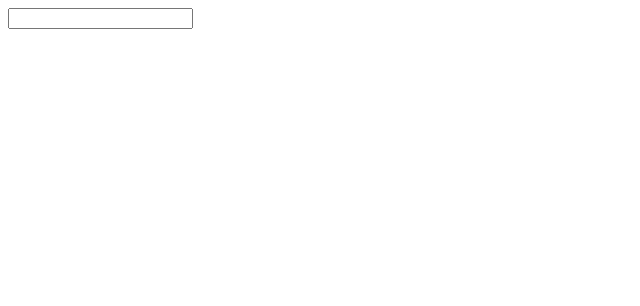
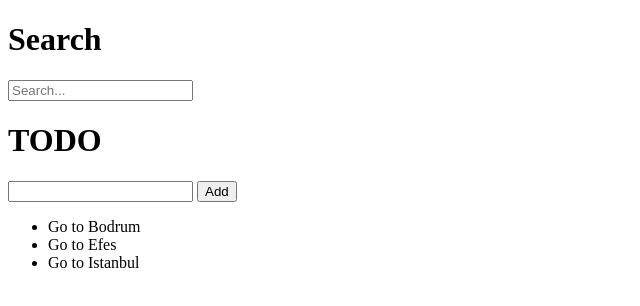
Before and after one commit to codegirl007/talent_program_leto2021, a plain HTML site: page TP_4-JS/Searchbar/index.html in a window 1280 px wide. Shown: the whole page, without its empty margins (0-640 px from the left). Drawn offline with Linux system fonts and the light colour scheme.

Commit message:
TP_4 úkol Searchbar

```diff
--- a/TP_4-JS/Searchbar/index.html
+++ b/TP_4-JS/Searchbar/index.html
@@ -9,6 +9,24 @@
     <title>Search bar</title>
 </head>
 <body>
-    <input type="text">
+    <div>
+        <h1>Search</h1>
+        <input id="input-search" onkeyup="searchBar()" type="text" placeholder="Search...">
+    </div>
+
+    <div class="todo-list">
+        <div>
+            <h1>TODO</h1>
+            <input type="text" id="input">
+            <button onclick="newElement()">Add</button>
+        </div>
+
+        <ul id="myUL">
+            <li>Go to Bodrum</li>
+            <li>Go to Efes</li>
+            <li>Go to Istanbul</li>
+        </ul>
+    </div>
 </body>
+
 </html>
--- a/TP_4-JS/Searchbar/script.js
+++ b/TP_4-JS/Searchbar/script.js
@@ -0,0 +1,33 @@
+function searchBar() {
+    let inputSearch = document.querySelector('#input-search');
+    inputSearch = inputSearch.value.toLowerCase();
+
+    let ul = document.querySelector('#myUL');
+    let li = ul.getElementsByTagName('li');
+
+    for(let i = 0; i < li.length; i++) {
+        let textInput = li[i].textContent || li[i].innerText;
+        if(textInput.toLowerCase().indexOf(inputSearch) > - 1) {
+            li[i].style.display='';
+        } else {
+            li[i].style.display = 'none';
+        }
+    }
+}
+
+
+//VERZE 2 - pomocí includes()
+// function searchBar() {
+//     let inputSearch = document.querySelector('#input-search').value;
+//     inputSearch = inputSearch.toLowerCase();
+
+//     let li = document.getElementsByTagName('li');
+
+//     for(let i = 0; i < li.length; i++) {
+//         if(!li[i].innerHTML.toLowerCase().includes(inputSearch)) {
+//             li[i].style.display='none';
+//         } else {
+//             li[i].style.display = 'list-item';
+//         }
+//     }
+// }
--- a/TP_4-JS/Searchbar/style.css
+++ b/TP_4-JS/Searchbar/style.css
@@ -1,2 +1,10 @@
 html {box-sizing: border-box;}
 *,::before, ::after {box-sizing: inherit;}
+
+/* .city {
+    display: list-item;
+} */
+
+.animals {
+    display: list-item;
+}
```
